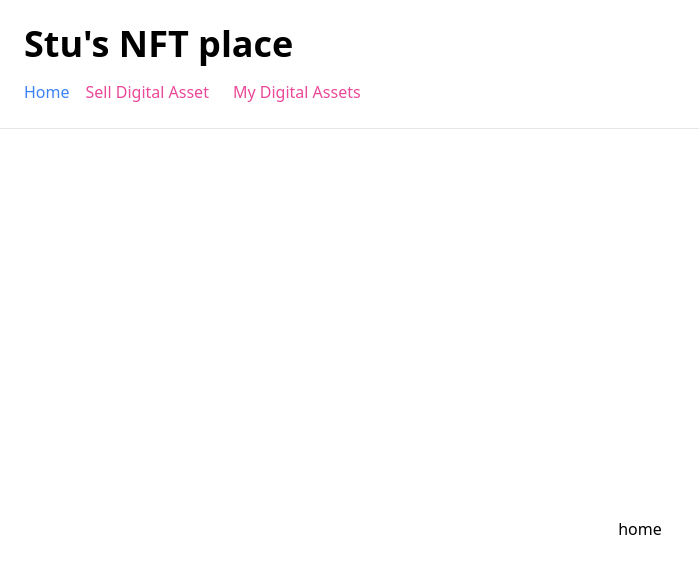
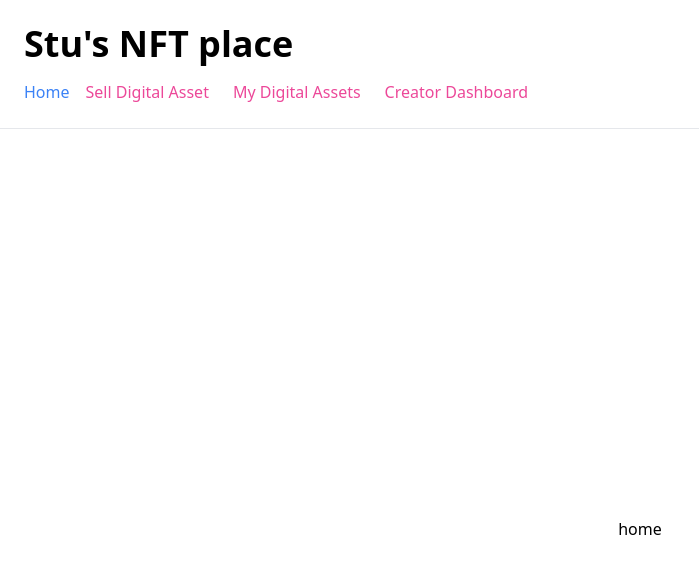
Before and after one commit to StuartFleishman/nft_marketplace, a Next.js app: page / in a window 1280 px wide. Shown: the top 574 px of the page, without its empty margins (0-699 px from the left). Built offline with nearby package versions, Linux system fonts and the light colour scheme.

Commit message:
added dashboard to nav bar

```diff
--- a/pages/_app.js
+++ b/pages/_app.js
@@ -22,6 +22,11 @@
               My Digital Assets
             </a>
         </Link>
+        <Link href="/creator-dashboard">
+            <a className="mr-6 text-pink-500">
+              Creator Dashboard
+            </a>
+        </Link>
       </div>
     </nav>
      <Component {...pageProps} />
```
